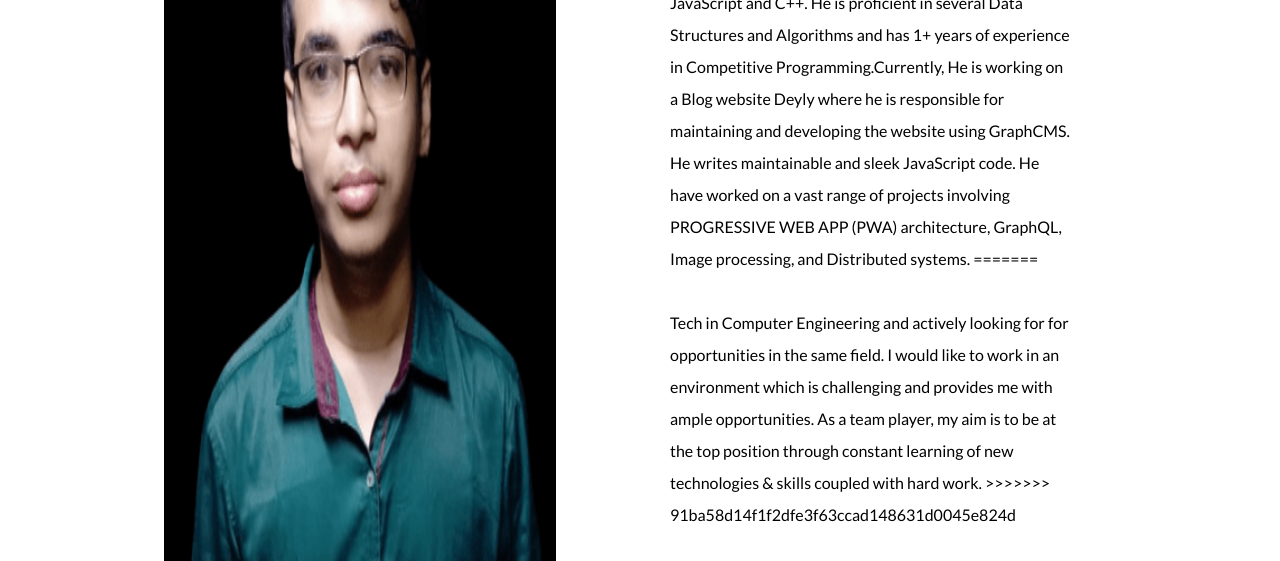
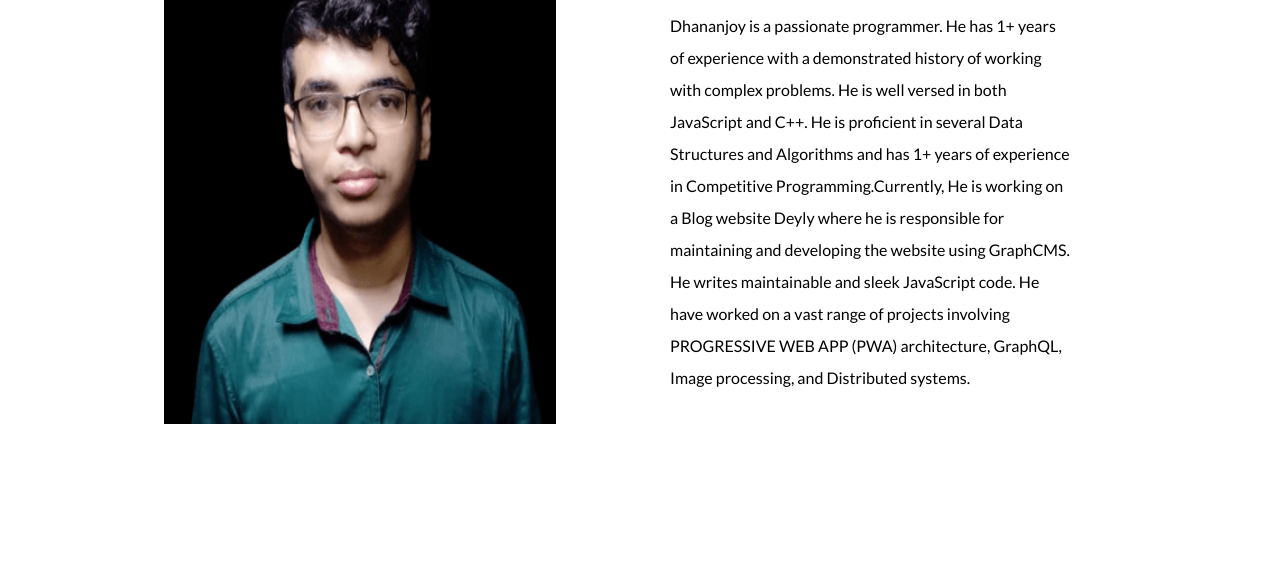
Before and after one commit to sceary-expert/portfolio, a plain HTML site: page about.html in a window 1280 px wide. Shown: the part 260-821 px from the top of the page. After the commit the page ends 800 px from the top, so only its background shows below. Drawn offline with Linux system fonts and the light colour scheme.

Commit message:
removed unnecessary lines from about section

```diff
--- a/about.html
+++ b/about.html
@@ -48,14 +48,9 @@
 
         <div class="profile-content-wrapper">
           <h1>Hi, thanks for visiting my site.</h1>
-<<<<<<< HEAD
+
           <p>Dhananjoy is a passionate programmer. He has 1+ years of experience with a demonstrated history of working with complex problems. He is well versed in both JavaScript and C++. He is proficient in several Data Structures and Algorithms and has 1+ years of experience in Competitive Programming.Currently, He is working on a Blog website Deyly where he is responsible for maintaining and developing the website using GraphCMS. He writes maintainable and sleek JavaScript code. He have worked on a vast range of projects involving PROGRESSIVE WEB APP (PWA) architecture, GraphQL, Image processing, and Distributed systems.
-=======
-          <p>Tech in Computer Engineering and actively looking for for opportunities in the same field. I would like to
-            work in an environment which is challenging and provides me with ample opportunities. As a team player, my
-            aim is to be at the top position through constant learning of new technologies & skills coupled with hard
-            work.
->>>>>>> 91ba58d14f1f2dfe3f63ccad148631d0045e824d
+
           </p>
         </div>
       </div>
```
